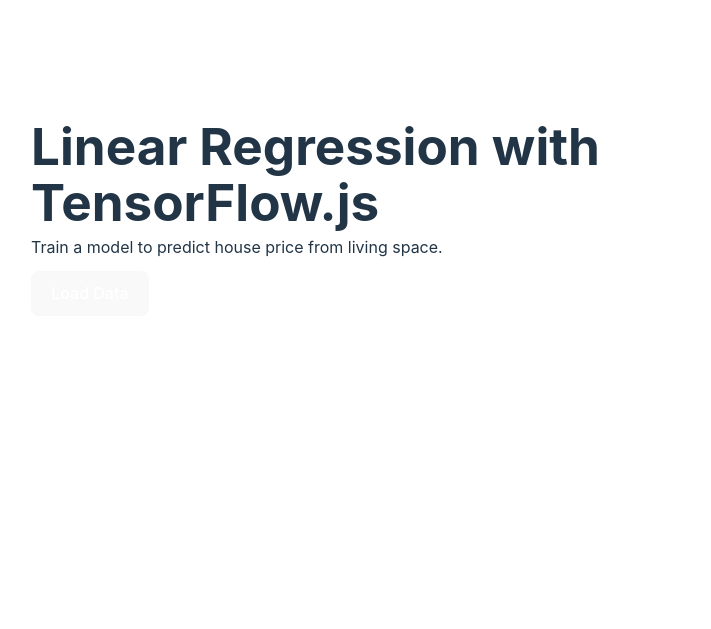
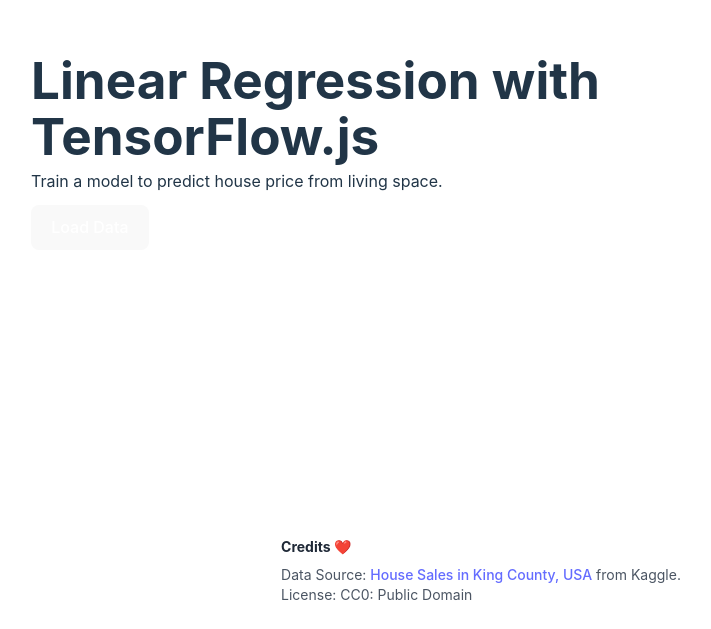
Before and after one commit to prayagk/linear-regression, a React (Vite) app: page / in a window 1280 px wide. Shown: the part 171-800 px from the top of the page, without its empty margins (1-712 px from the left). Built offline with nearby package versions, Linux system fonts and the light colour scheme.

Commit message:
Credits added in website

```diff
--- a/src/App.css
+++ b/src/App.css
@@ -1,6 +1,6 @@
 #root {
   /* margin: 0 auto; */
-  padding: 2rem;
+  padding: 0rem 2rem;
 }
 
 #tfjs-visor-container {
--- a/src/App.tsx
+++ b/src/App.tsx
@@ -1,5 +1,6 @@
 // import { tensor, tensor1d, tensor2d } from "@tensorflow/tfjs";
 import "./App.css";
+import Credits from "./components/general/Credits";
 import LinearAggression from "./components/LinearRegression";
 
 function App() {
@@ -40,11 +41,29 @@
 
   // console.log(tf.getBackend());
   return (
-    <>
-      <div className="container md:max-w-[900px]">
+    <div className="flex flex-col min-h-screen">
+      <div className="flex-grow md:max-w-[900px] flex flex-col justify-center items-start">
         <LinearAggression />
       </div>
-    </>
+      <div className="py-6">
+        <footer>
+          <Credits>
+            <p>
+              Data Source:{" "}
+              <a
+                href="https://www.kaggle.com/datasets/harlfoxem/housesalesprediction"
+                target="_blank"
+                rel="noopener noreferrer"
+              >
+                House Sales in King County, USA
+              </a>{" "}
+              from Kaggle.
+            </p>
+            <p>License: CC0: Public Domain</p>
+          </Credits>
+        </footer>
+      </div>
+    </div>
   );
 }
 
--- /dev/null
+++ b/src/components/general/Credits.tsx
@@ -0,0 +1,18 @@
+interface CreditsComponentProps {
+  children: React.ReactNode;
+}
+
+const Credits = ({ children }: CreditsComponentProps) => {
+  return (
+    <div className="abosolute bottom-0 flex flex-col w-full items-center justify-center text-sm text-gray-600 mt-4">
+      <div>
+        <h3 className="text-left w-full font-bold text-gray-800 mb-2">
+          Credits ❤️
+        </h3>
+        <div>{children}</div>
+      </div>
+    </div>
+  );
+};
+
+export default Credits;
```
